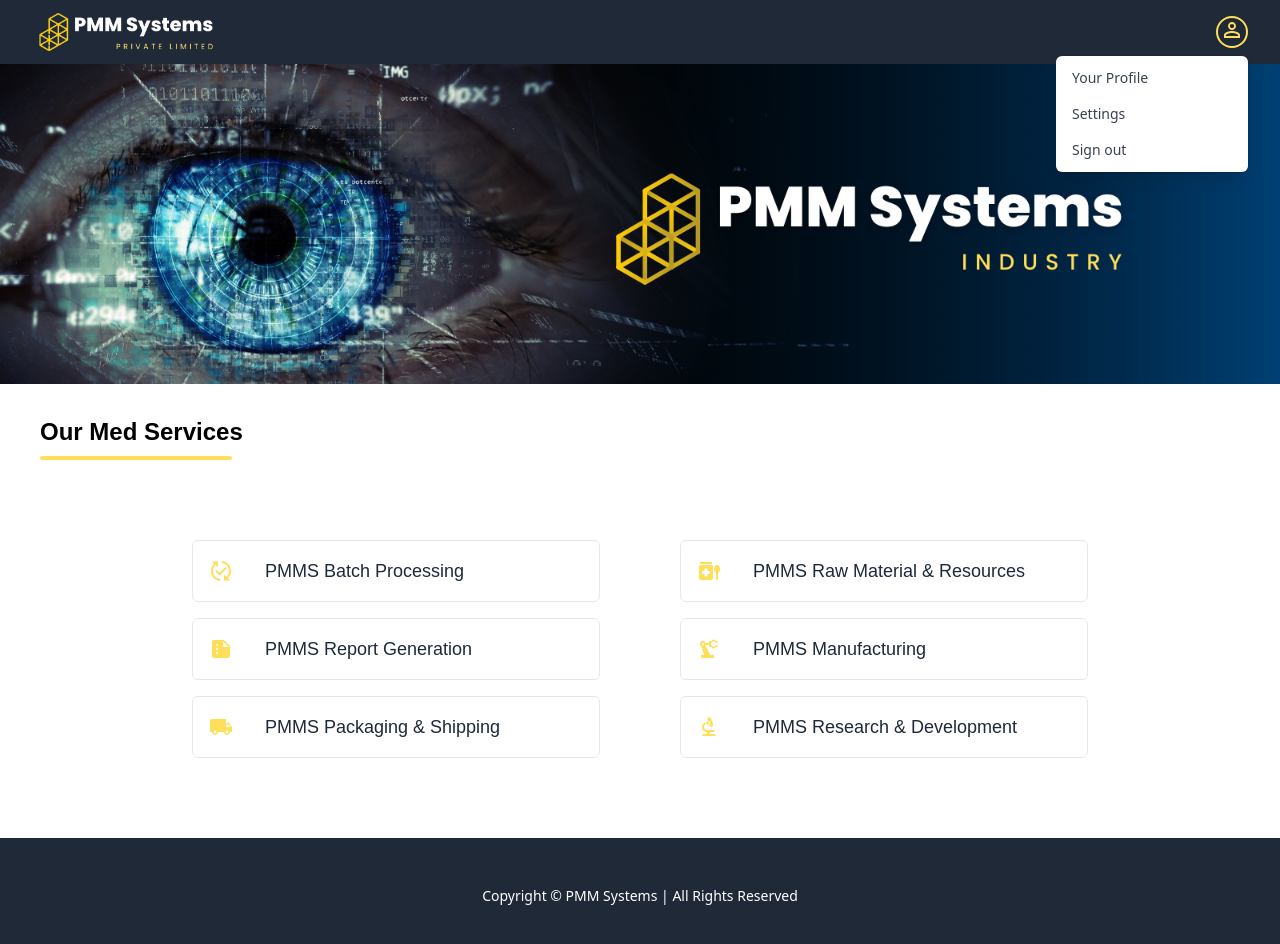
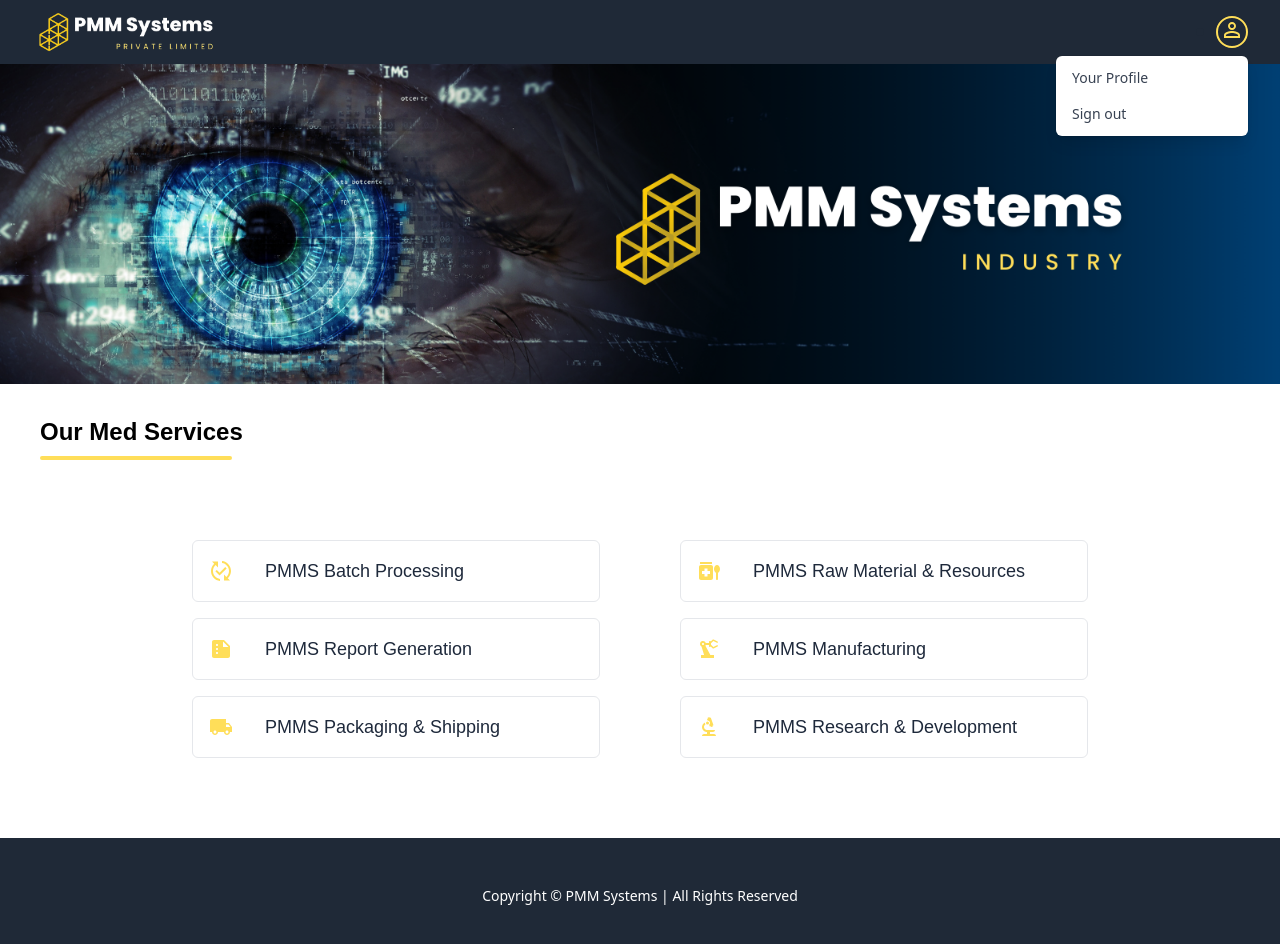
Before and after one commit to Harish1611/Pharma-Medical-Management-System, a React (Create React App) app: page / in a window 1280 px wide. Both pictures are taken after a click on the button "Open user menu". Shown: the top 944 px of the page. Built offline with nearby package versions, Linux system fonts and the light colour scheme.

Commit message:
Modified: New Navigation Link is added to the Your Profile menu item in Nav Component

```diff
--- a/src/Components/Nav/Nav.jsx
+++ b/src/Components/Nav/Nav.jsx
@@ -104,24 +104,17 @@
                     <Menu.Items className="absolute right-0 z-10 mt-2 w-48 origin-top-right rounded-md bg-white py-1 shadow-lg ring-1 ring-black ring-opacity-5 focus:outline-none">
                       <Menu.Item>
                         {({ active }) => (
-                          <a
-                            href="#"
-                            className={classNames(active ? 'bg-gray-100' : '', 'block px-4 py-2 text-sm text-gray-700')}
+                          <div
+
+                            onClick={()=>{navigate('/profile')}}
+                            className='cursor-pointer block px-4 py-2 text-sm text-gray-700 hover:bg-gray-100'
+
                           >
                             Your Profile
-                          </a>
+                          </div>
                         )}
                       </Menu.Item>
-                      <Menu.Item>
-                        {({ active }) => (
-                          <a
-                            href="#"
-                            className={classNames(active ? 'bg-gray-100' : '', 'block px-4 py-2 text-sm text-gray-700')}
-                          >
-                            Settings
-                          </a>
-                        )}
-                      </Menu.Item>
+
                       <Menu.Item>
                         {({ active }) => (
                           <a
```
